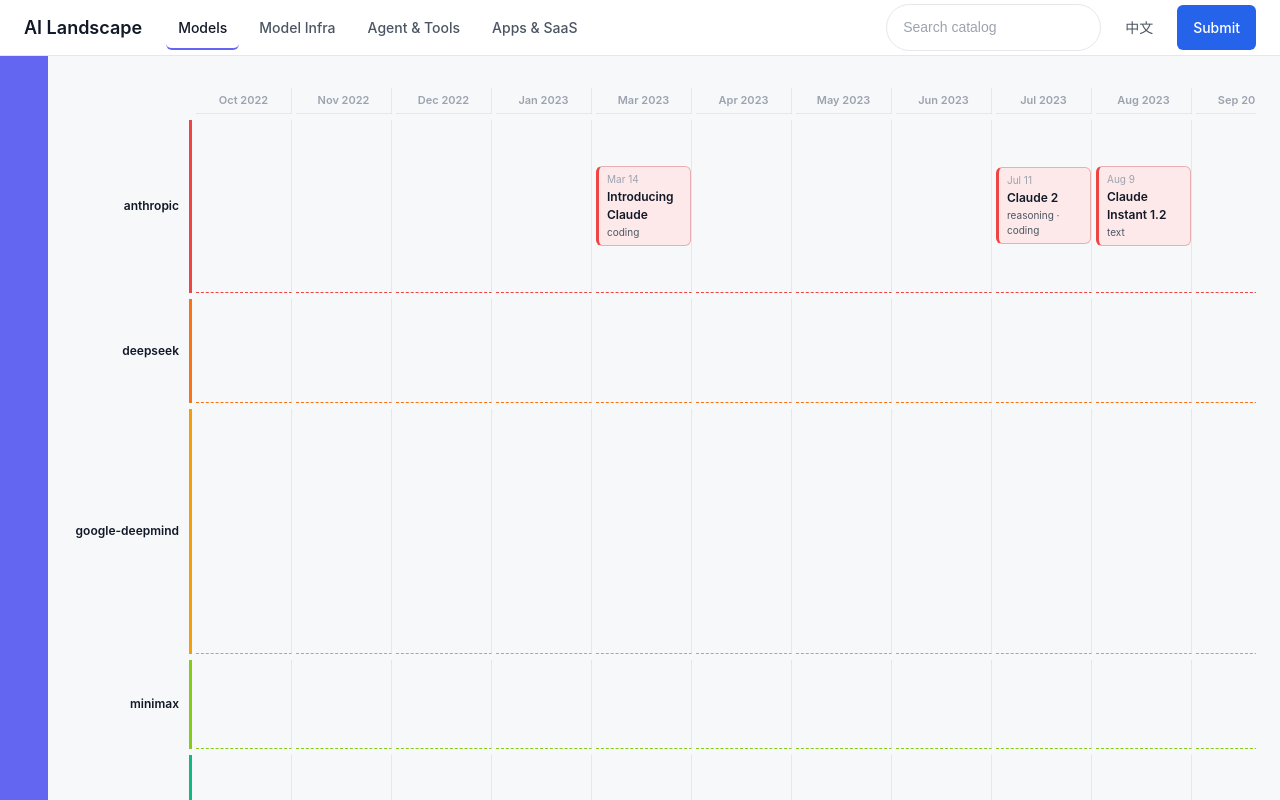
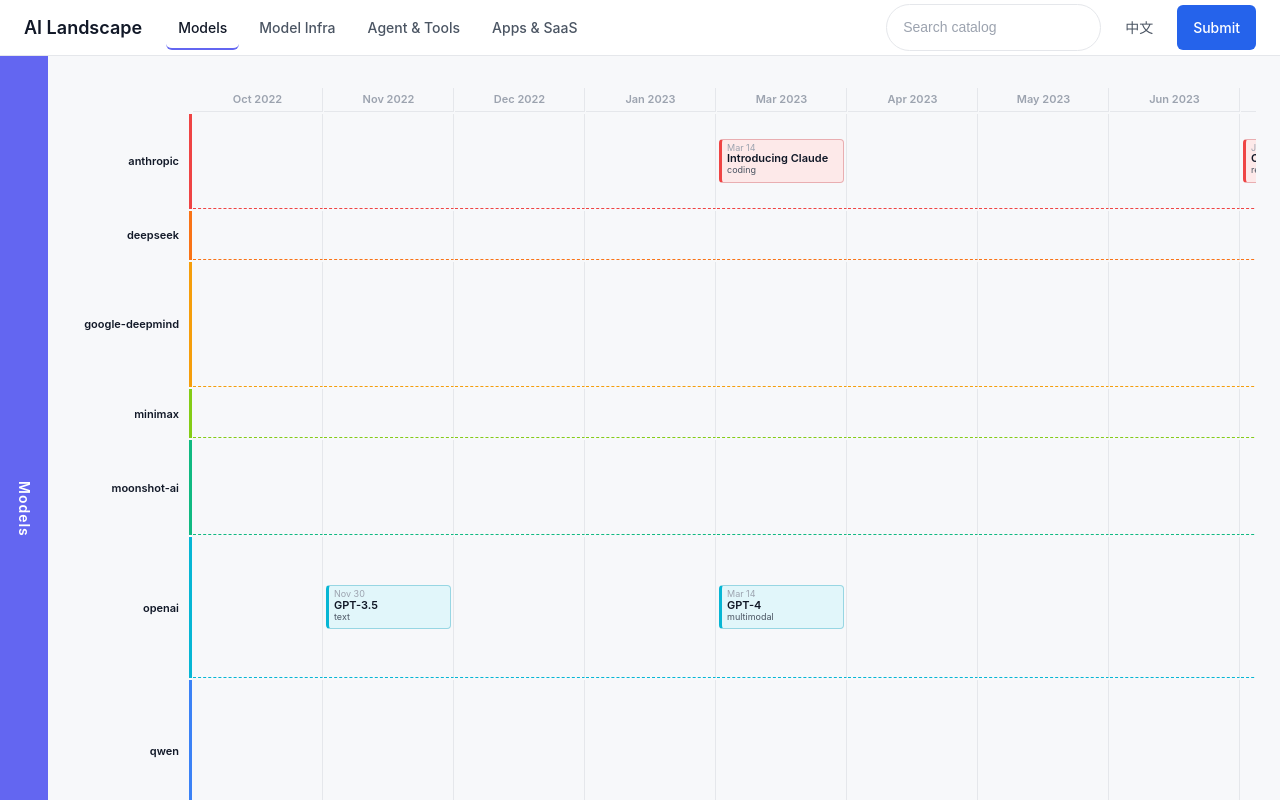
Before and after one commit to happy-v587/ai-landscape, a Next.js app: page /en/maps/models in a window 1280 px wide. Shown: the top 800 px of the page. Built offline with nearby package versions, Linux system fonts and the light colour scheme.

Commit message:
feat(models): widen timeline columns and make cards more compact
Increase month column minimum width from 96px to 130px and tighten
padding, gaps and font sizes so the timeline feels less cramped with
many model releases.

```diff
--- a/components/maps/ModelsTimeline.tsx
+++ b/components/maps/ModelsTimeline.tsx
@@ -66,8 +66,8 @@
     return groups;
   }, {});
 
-  const gridTemplateColumns = `120px repeat(${months.length}, minmax(96px, 1fr))`;
-  const minWidth = 120 + months.length * 96;
+  const gridTemplateColumns = `120px repeat(${months.length}, minmax(130px, 1fr))`;
+  const minWidth = 120 + months.length * 130;
 
   return (
     <section className={styles.timeline} aria-label="Model release timeline">
--- a/components/maps/maps.module.css
+++ b/components/maps/maps.module.css
@@ -176,7 +176,7 @@
 
 .timelineGrid {
   display: grid;
-  gap: 6px 4px;
+  gap: 2px 1px;
 }
 
 .timelineMonth {
@@ -184,7 +184,7 @@
   font-weight: 600;
   color: var(--muted);
   text-align: center;
-  padding: 4px 0;
+  padding: 3px 0;
   border-bottom: 1px solid var(--hairline);
   border-right: 1px solid var(--hairline);
 }
@@ -194,7 +194,7 @@
 }
 
 .timelineProvider {
-  font-size: 12px;
+  font-size: 11px;
   font-weight: 600;
   color: var(--ink);
   display: flex;
@@ -207,10 +207,10 @@
 .timelineMonthCell {
   display: flex;
   flex-direction: column;
-  gap: 4px;
+  gap: 2px;
   justify-content: center;
-  min-height: 32px;
-  padding: 4px 0;
+  min-height: 24px;
+  padding: 2px 2px;
   border-bottom: 1px dashed var(--lane-color, var(--hairline));
   border-right: 1px solid var(--hairline);
 }
@@ -218,11 +218,11 @@
 .timelineCard {
   display: flex;
   flex-direction: column;
-  gap: 1px;
-  padding: 5px 8px;
+  gap: 0px;
+  padding: 3px 5px;
   border: 1px solid color-mix(in srgb, var(--lane-color, var(--map)) 35%, var(--hairline));
   border-left: 3px solid var(--lane-color, var(--map));
-  border-radius: 6px;
+  border-radius: 4px;
   background: color-mix(in srgb, var(--lane-color, var(--map)) 12%, var(--canvas));
   min-width: 0;
   color: var(--ink);
@@ -237,18 +237,21 @@
 }
 
 .timelineCard time {
-  font-size: 10px;
+  font-size: 9px;
   color: var(--muted);
+  line-height: 1.1;
 }
 
 .timelineCard strong {
-  font-size: 12px;
+  font-size: 11px;
   font-weight: 600;
+  line-height: 1.15;
 }
 
 .timelineCard span {
-  font-size: 10px;
+  font-size: 9px;
   color: var(--body);
+  line-height: 1.1;
 }
 
 .modalOverlay {
```
